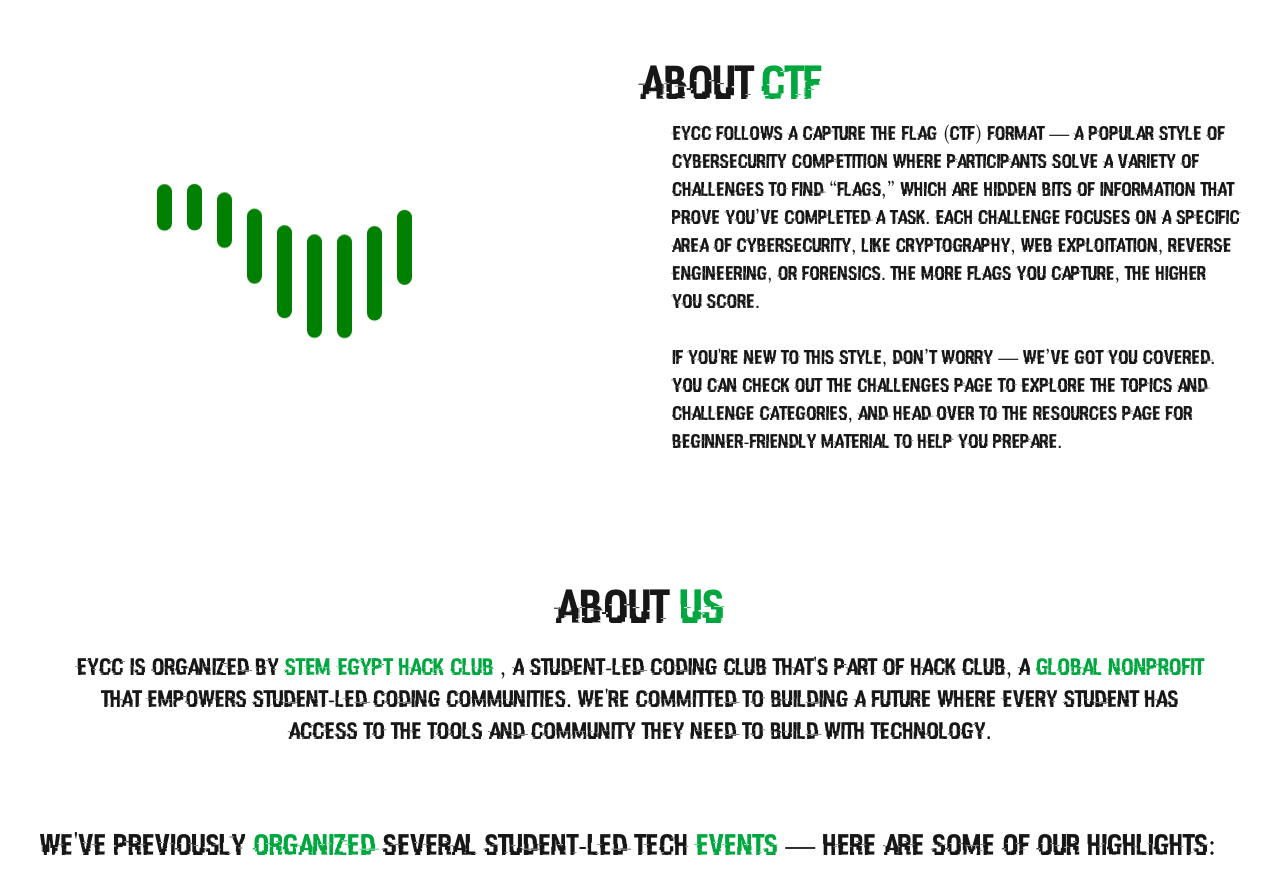
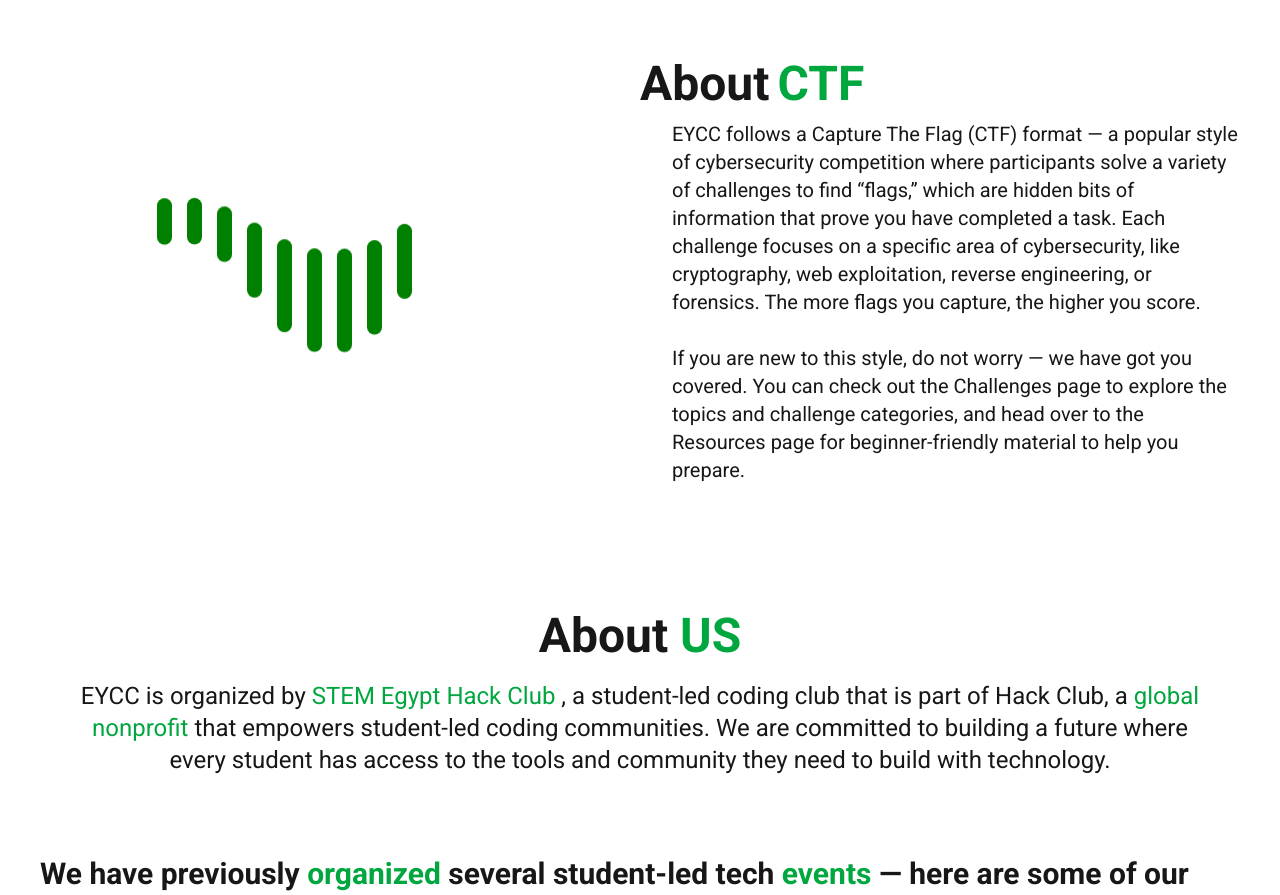
Before and after one commit to ibrahimwael951/EYCC, a Next.js app: page /About in a window 1280 px wide. Shown: the part 820-1715 px from the top of the page. Built offline with nearby package versions, Linux system fonts and the light colour scheme.

Commit message:
edit about page and make ESlient happy

```diff
--- a/src/app/About/page.tsx
+++ b/src/app/About/page.tsx
@@ -50,8 +50,8 @@
             students in Egypt. EYCC brings together young cybersecurity
             enthusiasts from across the country to compete, learn, and grow as a
             community. Through a series of well-crafted challenges, the
-            competition tests participants' foundational skills in cybersecurity
-            in a fun and hands-on way. Whether you're new to the field or
+            competition tests participants foundational skills in cybersecurity
+            in a fun and hands-on way. Whether you are new to the field or
             already passionate about hacking, EYCC is your gateway into the
             world of ethical hacking and digital problem-solving.
           </motion.p>
@@ -81,15 +81,15 @@
             EYCC follows a Capture The Flag (CTF) format — a popular style of
             cybersecurity competition where participants solve a variety of
             challenges to find “flags,” which are hidden bits of information
-            that prove you’ve completed a task. Each challenge focuses on a
+            that prove you have completed a task. Each challenge focuses on a
             specific area of cybersecurity, like cryptography, web exploitation,
             reverse engineering, or forensics. The more flags you capture, the
             higher you score.
             <br />
             <br />
-            If you're new to this style, don’t worry — we’ve got you covered.
-            You can check out the Challenges page to explore the topics and
-            challenge categories, and head over to the Resources page for
+            If you are new to this style, do not worry — we have got you
+            covered. You can check out the Challenges page to explore the topics
+            and challenge categories, and head over to the Resources page for
             beginner-friendly material to help you prepare.
           </motion.p>
         </div>
@@ -102,7 +102,11 @@
 
       <section className="min-h-screen mt-32">
         <div className="flex flex-col justify-center items-center gap-2 text-center max-w-6xl m-auto">
-          <motion.h1 {...FadeUp} {...ViewPort} className="text-5xl mb-3">
+          <motion.h1
+            {...FadeUp}
+            {...ViewPort}
+            className="text-5xl font-semibold mb-3"
+          >
             About <span className="text-green-600"> US </span>
           </motion.h1>
           <motion.p {...FadeUp} {...ViewPort} className="text-2xl">
@@ -114,19 +118,23 @@
               {" "}
               STEM Egypt Hack Club{" "}
             </a>
-            , a student-led coding club that's part of Hack Club, a
+            , a student-led coding club that is part of Hack Club, a
             <span className="text-green-600"> global nonprofit </span> that
-            empowers student-led coding communities. We're committed to building
-            a future where every student has access to the tools and community
-            they need to build with technology.
+            empowers student-led coding communities. We are committed to
+            building a future where every student has access to the tools and
+            community they need to build with technology.
           </motion.p>
         </div>
         <div className="mt-20">
-          <motion.h1 {...FadeLeft} {...ViewPort} className="text-3xl  ">
-            We've previously <span className="text-green-600"> organized </span>{" "}
-            several student-led tech{" "}
-            <span className="text-green-600"> events </span> — here are some of
-            our highlights:
+          <motion.h1
+            {...FadeLeft}
+            {...ViewPort}
+            className="text-3xl font-bold  "
+          >
+            We have previously{" "}
+            <span className="text-green-600"> organized </span> several
+            student-led tech <span className="text-green-600"> events </span> —
+            here are some of our highlights:
           </motion.h1>
           <div className="flex flex-col md:flex-row justify-center items-center gap-5 mt-10">
             {Highlight.map((item, i) => (
@@ -134,7 +142,7 @@
                 <motion.div
                   {...FadeUp}
                   {...ViewPort}
-                  whileHover={{y:-5}}
+                  whileHover={{ y: -5 }}
                   className="bg-neutral-900 rounded-2xl p-5 border border-green-600"
                 >
                   <Image
--- a/src/app/layout.tsx
+++ b/src/app/layout.tsx
@@ -2,24 +2,13 @@
 import "./globals.css";
 
 import Navbar from "@/components/Navbar";
-import localFont from "next/font/local";
+import { Roboto } from "next/font/google";
 
 import Footer from "@/components/Footer";
 
-const myFont = localFont({
-  src: [
-    {
-      path: "../../public/fonts/Hacked-KerX.ttf",
-      weight: "400",
-      style: "normal",
-    },
-    {
-      path: "../../public/fonts/Hacked-KerX.ttf",
-      weight: "700",
-      style: "normal",
-    },
-  ],
-  variable: "--font-my-font",
+const myFont = Roboto({
+  weight: ["100", "300", "400", "500", "700", "900"],
+  subsets: ["latin"],
   display: "swap",
 });
 
@@ -34,7 +23,7 @@
   children: React.ReactNode;
 }>) {
   return (
-    <html lang="en" className={myFont.variable}>
+    <html lang="en">
       <body className={`${myFont.className}`}>
         <Navbar />
         {children}
```
